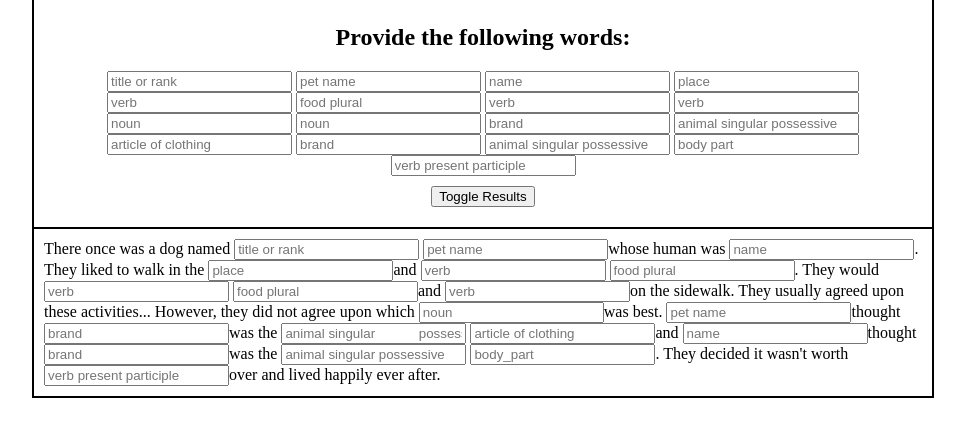
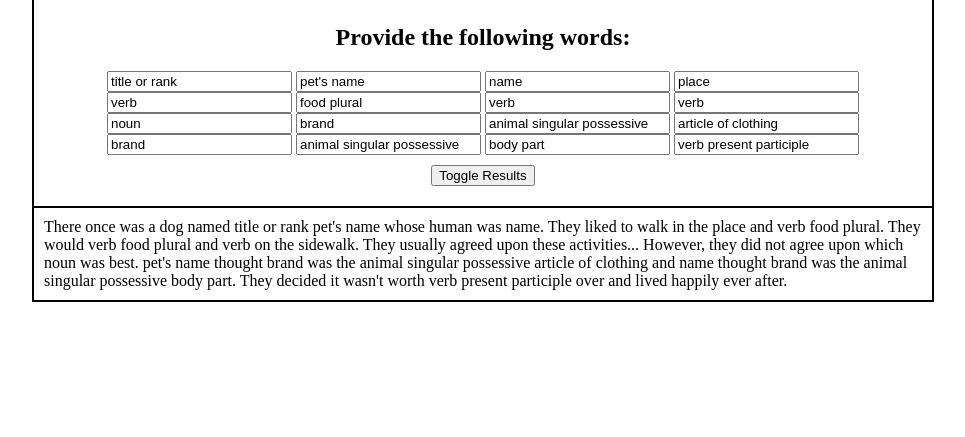
Before and after one commit to dereksnow/thinkful-madlib1, a plain HTML site: page index.html in a window 1280 px wide. Both pictures are taken after a click on the button "Toggle Results". Shown: the part 243-680 px from the top of the page, without its empty margins (157-1122 px from the left). Drawn offline with nearby package versions, Linux system fonts and the light colour scheme.

Commit message:
Added controller for modularity/separation of concerns

```diff
--- a/index.html
+++ b/index.html
@@ -1,15 +1,16 @@
 <!DOCTYPE html>
-<html ng-app='' lang="en">
+<html ng-app='myApp' lang="en">
 
 <head>
     <meta charset="UTF-8">
     <title>ngMadLibs</title>
     <link rel="stylesheet" href="style.css">
     <script src="//ajax.googleapis.com/ajax/libs/angularjs/1.2.19/angular.min.js"></script>
+    <script src="myApp.js"></script>
 </head>
 
 <body>
-    <div class="container">
+    <div ng-controller="InputCtrl" class="container">
         <div class="masthead">
             <img src="mad-lib-happy-face.png" alt="MadLib Happy Face">
             <div class="masthead-title">
@@ -19,47 +20,33 @@
         </div>
         <div class="user-input">
             <h2>Provide the following words:</h2>
-            <input type="text" ng-model="title_rank" placeholder="title or rank">
-            <input type="text" ng-model="pet_name" placeholder="pet name">
-            <input type="text" ng-model="name" placeholder="name">
-            <input type="text" ng-model="place" placeholder="place">
-            <input type="text" ng-model="verb1" placeholder="verb">
-            <input type="text" ng-model="food" placeholder="food plural">
-            <input type="text" ng-model="verb2" placeholder="verb">
-            <input type="text" ng-model="verb3" placeholder="verb">
-            <input type="text" ng-model="noun1" placeholder="noun">
-            <input type="text" ng-model="noun2" placeholder="noun">
-            <input type="text" ng-model="brand1" placeholder="brand">
-            <input type="text" ng-model="animal" placeholder="animal singular possessive">
-            <input type="text" ng-model="clothing" placeholder="article of clothing">
-            <input type="text" ng-model="brand2" placeholder="brand">
-            <input type="text" ng-model="animal2" placeholder="animal singular possessive">
-            <input type="text" ng-model="body_part" placeholder="body part">
-            <input type="text" ng-model="verb4" placeholder="verb present participle">
-	    <div><input type="button" ng-click="results = !results"
-		    value="Toggle Results"></div>
+            <input type="text" ng-model="input.title_rank">
+            <input type="text" ng-model="input.pet_name">
+            <input type="text" ng-model="input.name">
+            <input type="text" ng-model="input.place">
+            <input type="text" ng-model="input.verb1">
+            <input type="text" ng-model="input.food">
+            <input type="text" ng-model="input.verb2">
+            <input type="text" ng-model="input.verb3">
+            <input type="text" ng-model="input.noun1">
+            <input type="text" ng-model="input.brand1">
+            <input type="text" ng-model="input.animal">
+            <input type="text" ng-model="input.clothing">
+            <input type="text" ng-model="input.brand2">
+            <input type="text" ng-model="input.animal2">
+            <input type="text" ng-model="input.body_part">
+            <input type="text" ng-model="input.verb4">
+            <div>
+                <input type="button" ng-click="results = !results" value="Toggle Results">
+            </div>
         </div>
         <div class="content" ng-show="results">There once was a dog named
-            <input type="text" ng-model="title_rank" placeholder="title or rank">
-            <input type="text" ng-model="pet_name" placeholder="pet name">whose human was
-            <input type="text" ng-model="name" placeholder="name">. They liked to walk in the
-            <input type="text" ng-model="place" placeholder="place">and
-            <input type="text" ng-model="verb1" placeholder="verb">
-            <input type="text" ng-model="food" placeholder="food plural">. They would
-            <input type="text" ng-model="verb2" placeholder="verb">
-            <input type="text" ng-model="food" placeholder="food plural">and
-            <input type="text" ng-model="verb3" placeholder="verb">on the sidewalk. They usually agreed upon these activities... However, they did not agree upon which
-            <input type="text" ng-model="noun2" placeholder="noun">was best.
-            <input type="text" ng-model="pet_name" placeholder="pet name">thought
-            <input type="text" ng-model="brand1" placeholder="brand">was the
-            <input type="text" ng-model="animal" placeholder="animal singular
-	    possessive">
-            <input type="text" ng-model="clothing" placeholder="article of clothing">and
-            <input type="text" ng-model="name" placeholder="name">thought
-            <input type="text" ng-model="brand2" placeholder="brand">was the
-            <input type="text" ng-model="animal2" placeholder="animal singular possessive">
-            <input type="text" ng-model="body_part" placeholder="body_part">. They decided it wasn't worth
-            <input type="text" ng-model="verb4" placeholder="verb present participle">over and lived happily ever after.</div>
+		{{input.title_rank}} {{input.pet_name}} whose human was {{input.name}}. They liked to walk in the {{input.place}} and {{input.verb1}} {{input.food}}. They would {{input.verb2}} {{input.food}} and {{input.verb3}} on the sidewalk. They usually agreed upon these activities...
+            However, they did not agree upon which {{input.noun1}} was best.
+	    {{input.pet_name}} thought {{input.brand1}} was the {{input.animal}}
+	    {{input.clothing}} and {{input.name}} thought {{input.brand2}} was
+	    the {{input.animal2}} {{input.body_part}}. They decided it wasn't worth {{input.verb4}} over and lived
+            happily ever after.</div>
     </div>
 </body>
 
--- /dev/null
+++ b/myApp.js
@@ -0,0 +1,21 @@
+angular.module('myApp', [])
+    .controller('InputCtrl', function($scope) {
+        $scope.input = {
+            title_rank: "title or rank",
+            pet_name: "pet's name",
+            name: "name",
+            place: "place",
+            verb1: "verb",
+            food: "food plural",
+            verb2: "verb",
+            verb3: "verb",
+            noun1: "noun",
+            brand1: "brand",
+            animal: "animal singular possessive",
+            clothing: "article of clothing",
+            brand2: "brand",
+            animal2: "animal singular possessive",
+            body_part: "body part",
+            verb4: "verb present participle"
+        }
+    });
```
